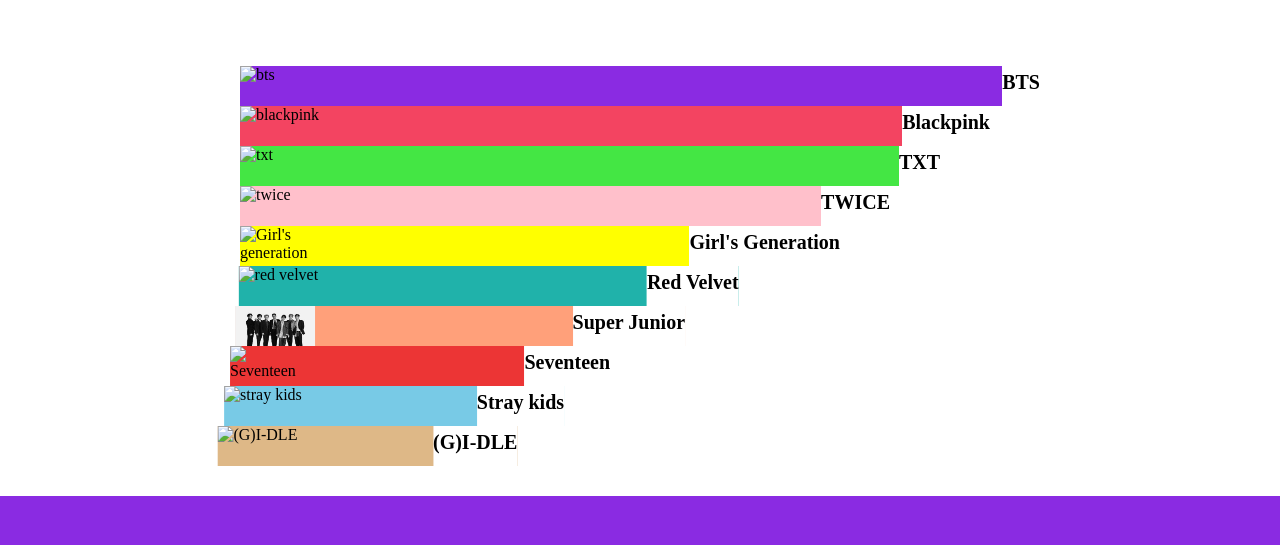
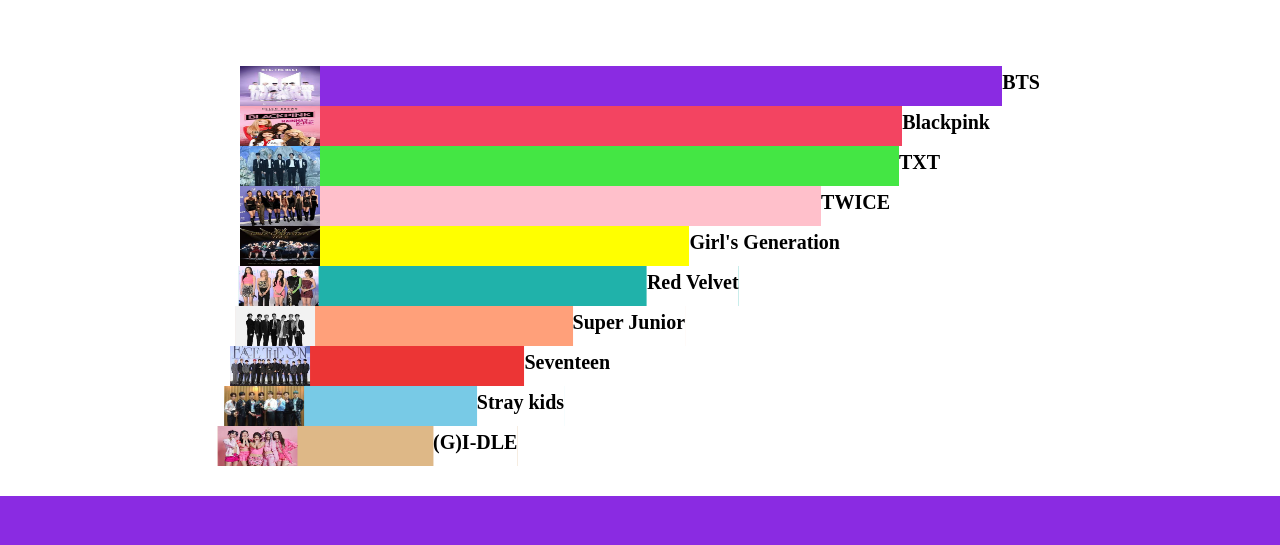
Before and after one commit to BenafshaViolet00/APP-WEB-Final-Project, a plain HTML site: page Ranking.html in a window 1280 px wide. Shown: the part 152-697 px from the top of the page. Drawn offline with nearby package versions, Linux system fonts and the light colour scheme; files whose address does not match are found by name.

Commit message:
Update Ranking.html

```diff
--- a/Ranking.html
+++ b/Ranking.html
@@ -9,7 +9,7 @@
     </head>
     <body>
         <nav id="nav">
-            <div class="logo"><img src="image/logo.png" alt="logo"></div>
+            <div class="logo"><img src="logo.png" alt="logo"></div>
             <a href="home.html"><i class='bx bxs-home-heart'></i>Home</a>
             <a href="group.html"><i class='bx bxs-group'></i>Groups</a>
             <a href="album.html"><i class='bx bxs-photo-album'></i>Album</a>
@@ -23,42 +23,42 @@
         <div id="rank-container">
             <div class="rank-row">
                 <div id="rank-box1">
-                    <div id="rank-img1"><img src="image/group1.jpeg" alt="bts"></div>
+                    <div id="rank-img1"><img src="group1.jpeg" alt="bts"></div>
                     <div id="rank-name1">BTS</div>
                 </div>
             </div>
 
             <div class="rank-row">
                 <div id="rank-box2">
-                    <div id="rank-img2"><img src="image/group2.jpeg" alt="blackpink"></div>
+                    <div id="rank-img2"><img src="group2.jpeg" alt="blackpink"></div>
                     <div id="rank-name2">Blackpink</div>
                 </div>
             </div>
 
             <div class="rank-row">
                 <div id="rank-box3">
-                    <div id="rank-img3"><img src="image/txtgroup.jpeg" alt="txt"></div>
+                    <div id="rank-img3"><img src="txtgroup.jpeg" alt="txt"></div>
                     <div id="rank-name3">TXT</div>
                 </div>
             </div>
 
             <div class="rank-row">
                 <div id="rank-box4">
-                    <div id="rank-img4"><img src="image/twice.jpeg" alt="twice"></div>
+                    <div id="rank-img4"><img src="twice.jpeg" alt="twice"></div>
                     <div id="rank-name4">TWICE</div>
                 </div>
             </div>
 
             <div class="rank-row">
                 <div id="rank-box5">
-                    <div id="rank-img5"><img src="image/girlsgeneration.jpeg" alt="Girl's generation"></div>
+                    <div id="rank-img5"><img src="girlsgeneration.jpeg" alt="Girl's generation"></div>
                     <div id="rank-name5">Girl's Generation</div>
                 </div>
             </div>
 
             <div class="rank-row">
                 <div id="rank-box6">
-                    <div id="rank-img6"><img src="image/redvelvet.jpeg" alt="red velvet"></div>
+                    <div id="rank-img6"><img src="redvelvet.jpeg" alt="red velvet"></div>
                     <div id="rank-name6">Red Velvet</div>
                 </div>
             </div>
@@ -72,21 +72,21 @@
 
             <div class="rank-row">
                 <div id="rank-box8">
-                    <div id="rank-img8"><img src="image/seventeen.jpeg" alt="Seventeen"></div>
+                    <div id="rank-img8"><img src="seventeen.jpeg" alt="Seventeen"></div>
                     <div id="rank-name8">Seventeen</div>
                 </div>
             </div>
 
             <div class="rank-row">
                 <div id="rank-box9">
-                    <div id="rank-img9"><img src="image/straykids.jpeg" alt="stray kids"></div>
+                    <div id="rank-img9"><img src="straykids.jpeg" alt="stray kids"></div>
                     <div id="rank-name9">Stray kids</div>
                 </div>
             </div>
 
             <div class="rank-row">
                 <div id="rank-box10">
-                    <div id="rank-img10"><img src="image/d-idle.jpeg" alt="(G)I-DLE"></div>
+                    <div id="rank-img10"><img src="d-idle.jpeg" alt="(G)I-DLE"></div>
                     <div id="rank-name10">(G)I-DLE</div>
                 </div>
             </div>
```
